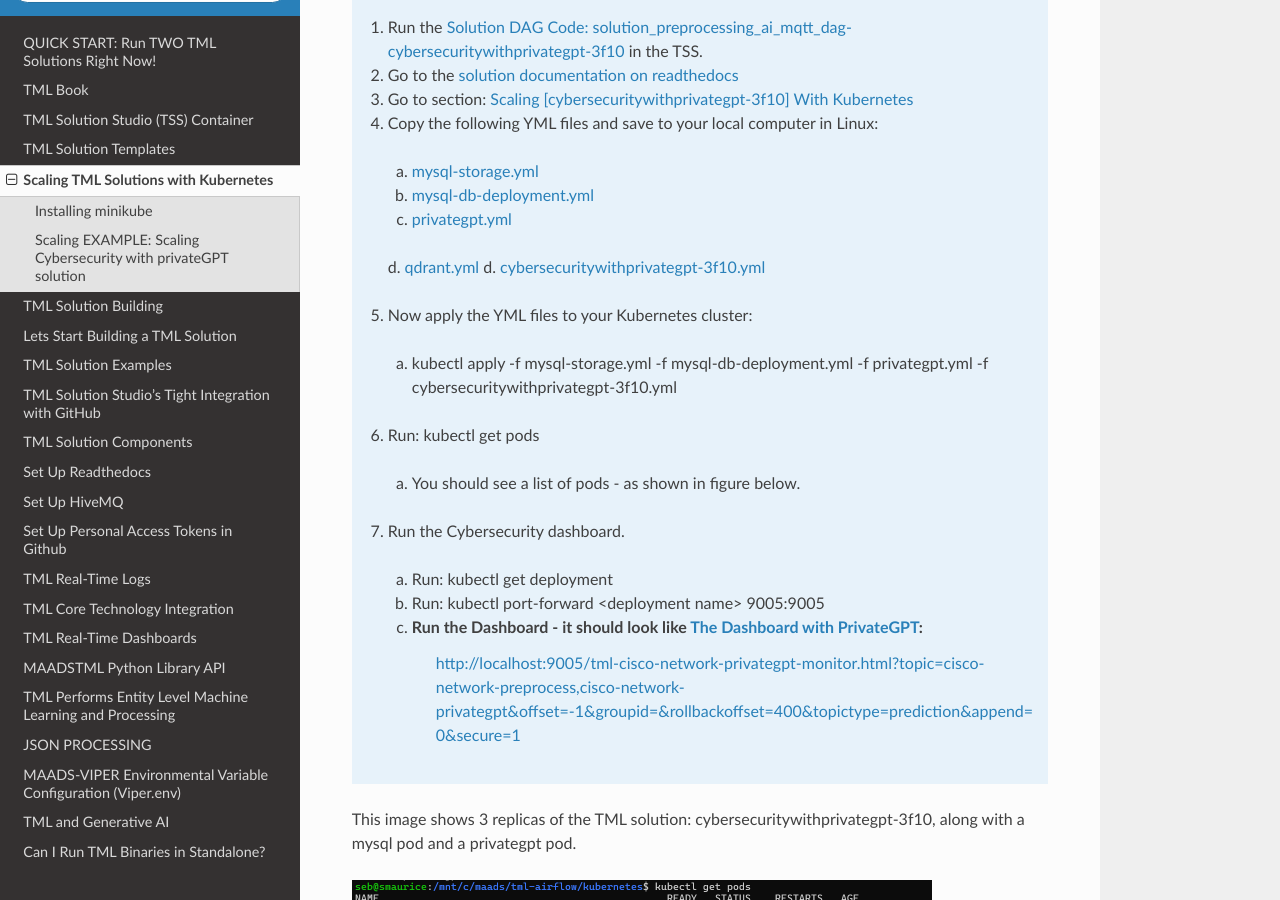
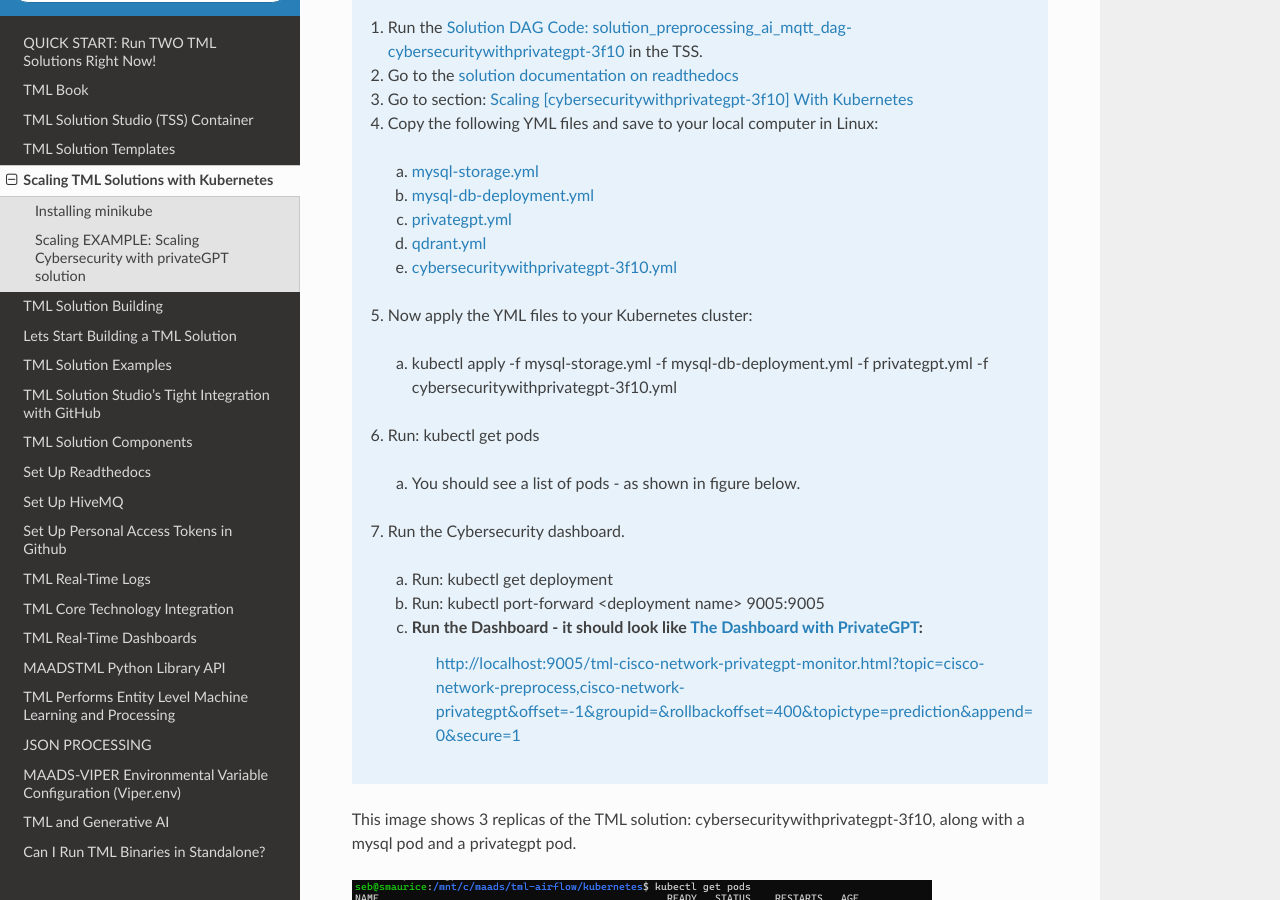
Before and after one commit to smaurice101/readthedocs, a Sphinx documentation site: the page built from docs/source/kube.rst, in a window 1280 px wide and 900 px high, scrolled down 3397 px. Built offline with Sphinx 7.4.7 and the Read the Docs theme 3.1.0, drawn with Linux system fonts in a browser that asks for light colours.

```diff
--- a/docs/source/kube.rst
+++ b/docs/source/kube.rst
@@ -117,8 +117,8 @@ To show how simple it is to scale TML solutions in kubernetes, we will scale :re
      a. `mysql-storage.yml <https://cybersecuritywithprivategpt-3f10.readthedocs.io/en/latest/kube.html#mysql-storage-yml>`_
      b. `mysql-db-deployment.yml <https://cybersecuritywithprivategpt-3f10.readthedocs.io/en/latest/kube.html#mysql-db-deployment-yml>`_
      c. `privategpt.yml <https://cybersecuritywithprivategpt-3f10.readthedocs.io/en/latest/kube.html#privategpt-yml>`_
-     d. `qdrant.yml <https://cybersecuritywithprivategpt-3f10.readthedocs.io/en/latest/kube.html#qdrant.yml>`_
-     d. `cybersecuritywithprivategpt-3f10.yml <https://cybersecuritywithprivategpt-3f10.readthedocs.io/en/latest/kube.html#cybersecuritywithprivategpt-3f10-yml>`_
+     d. `qdrant.yml <https://cybersecuritywithprivategpt-3f10.readthedocs.io/en/latest/kube.html#qdrant-yml>`_
+     e. `cybersecuritywithprivategpt-3f10.yml <https://cybersecuritywithprivategpt-3f10.readthedocs.io/en/latest/kube.html#cybersecuritywithprivategpt-3f10-yml>`_
    5. Now apply the YML files to your Kubernetes cluster:
      a. kubectl apply -f mysql-storage.yml -f mysql-db-deployment.yml -f privategpt.yml -f cybersecuritywithprivategpt-3f10.yml
    6. Run: kubectl get pods
```
